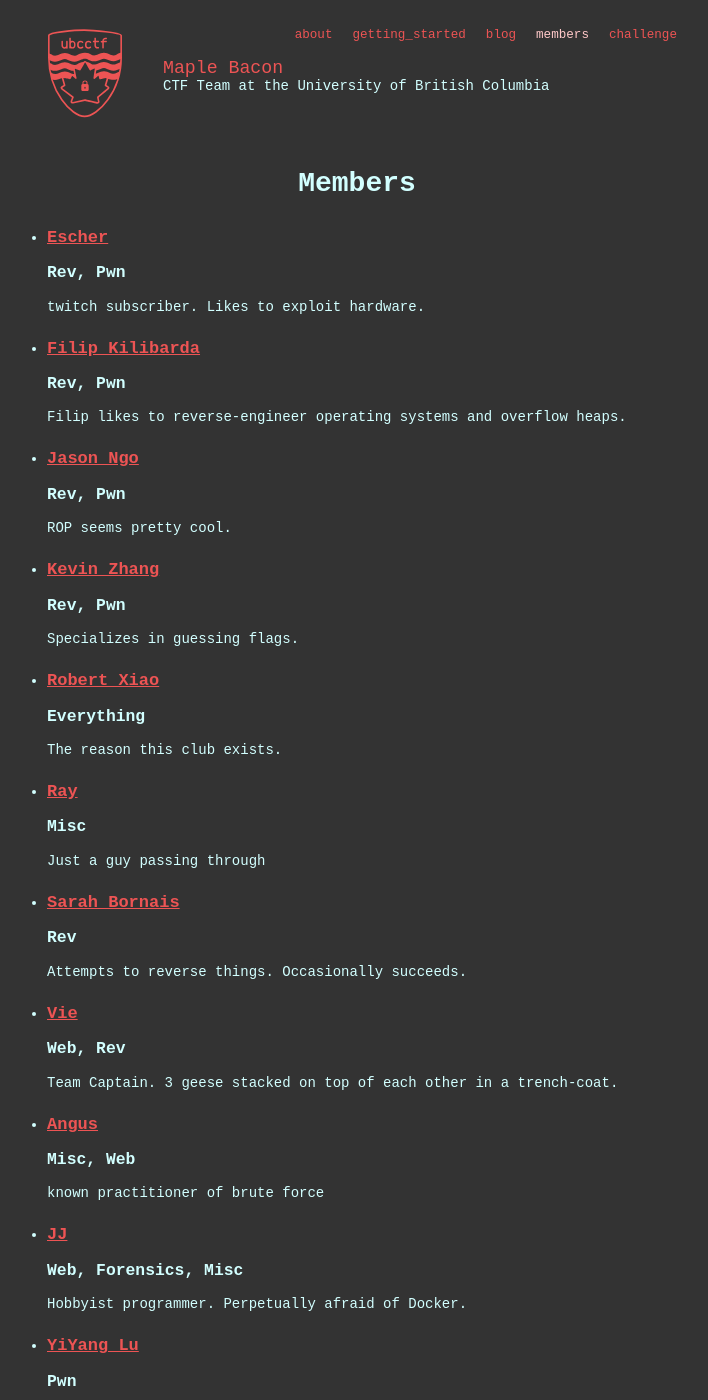
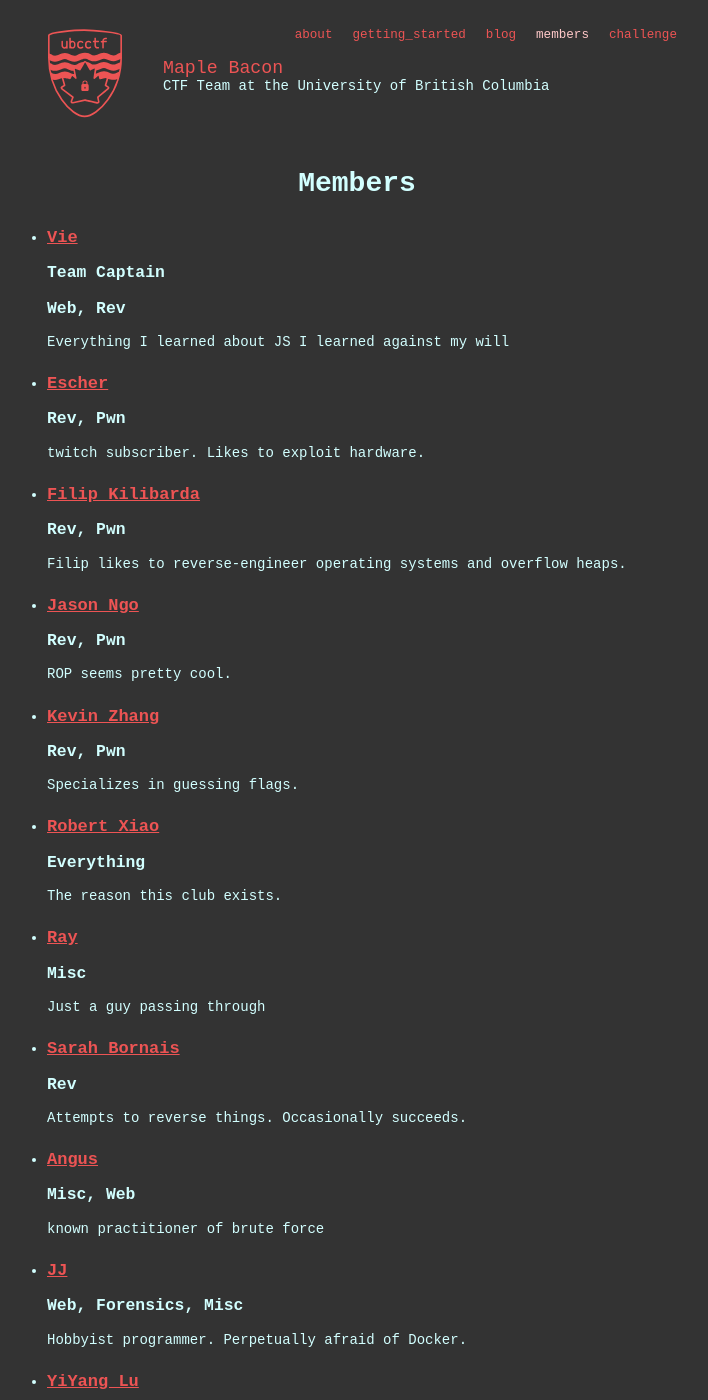
Before and after one commit to ubcctf/ubcctf.github.io, a Jekyll site: the page built from members.html, in a window 1280 px wide and 1400 px high. Shown: the whole window, without its empty margins (283-991 px from the left). Built offline with Jekyll 4.4.1, drawn with Linux system fonts in a browser that asks for light colours; nearby versions of some CDN libraries; some web fonts are replaced.

Commit message:
team captain distinction

```diff
--- a/_authors/Vie.md
+++ b/_authors/Vie.md
@@ -5,5 +5,6 @@
 website: https://jamvie.net/
 website_title: jamvie.net
 layout: author
+captain: true
 ---
-Team Captain. 3 geese stacked on top of each other in a trench-coat.
+Everything I learned about JS I learned against my will
--- a/members.html
+++ b/members.html
@@ -1,15 +1,30 @@
 ---
 layout: default
-title: Hackers
+title: Members
 ---
 <h1>Members</h1>
 
 <ul>
   {% for author in site.authors %}
-      <li>
-          <h2><a href="{{ author.url }}">{{ author.name }}</a></h2>
-          <h3>{{ author.position }}</h3>
-          <p>{{ author.content | markdownify }}</p>
-      </li>
+  {% if author.captain == true %}
+  <li>
+    <h2><a href="{{ author.url }}">{{ author.name }}</a></h2>
+    <h3>Team Captain</h3>
+    <h3>{{ author.position }}</h3>
+    <p>{{ author.content | markdownify }}</p>
+  </li>
+  {% endif %}
   {% endfor %}
 </ul>
+
+<ul>
+  {% for author in site.authors %}
+  {% if author.captain != true%}
+  <li>
+    <h2><a href="{{ author.url }}">{{ author.name }}</a></h2>
+    <h3>{{ author.position }}</h3>
+    <p>{{ author.content | markdownify }}</p>
+  </li>
+  {% endif %}
+  {% endfor %}
+</ul>
```
